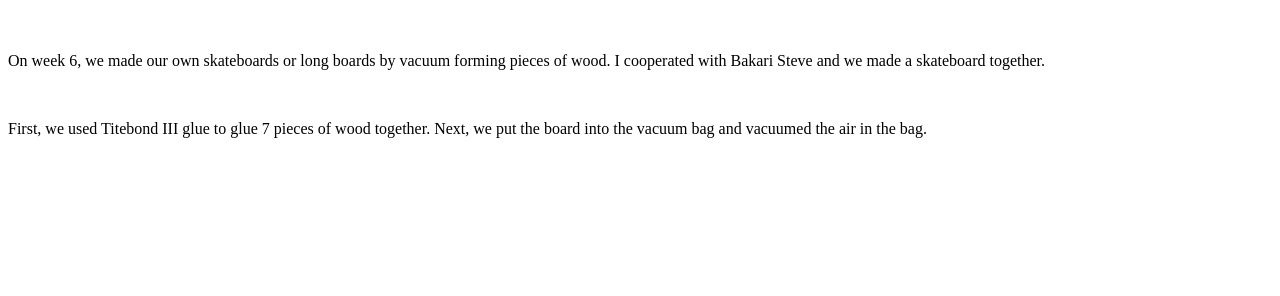
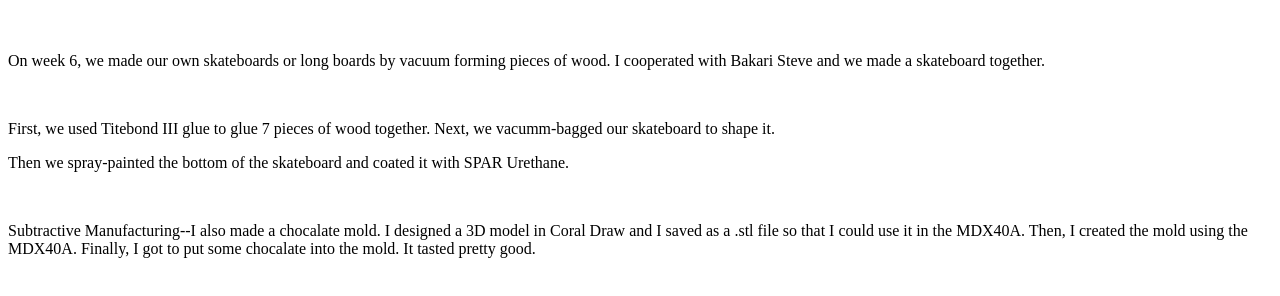
Before and after one commit to wrafab/Cheny21, a plain HTML site: page week6.html in a window 1280 px wide. Shown: the part 48-344 px from the top of the page. Drawn offline with Linux system fonts and the light colour scheme.

Commit message:
Update week6.html

```diff
--- a/week6.html
+++ b/week6.html
@@ -9,4 +9,7 @@ h2 {font-family:verdana; font-size:100%}
   <br>
   <p> On week 6, we made our own skateboards or long boards by vacuum forming pieces of wood. I cooperated with Bakari Steve and we made a skateboard together.</p>
  <br>
-  <p> First, we used Titebond III glue to glue 7 pieces of wood together. Next, we put the board into the vacuum bag and vacuumed the air in the bag.</p>
+  <p> First, we used Titebond III glue to glue 7 pieces of wood together. Next, we vacumm-bagged our skateboard to shape it.</p>
+  <p> Then we spray-painted the bottom of the skateboard and coated it with SPAR Urethane.</p>
+  <br>
+  <p> Subtractive Manufacturing--I also made a chocalate mold. I designed a 3D model in Coral Draw and I saved as a .stl file so that I could use it in the MDX40A. Then, I created the mold using the MDX40A. Finally, I got to put some chocalate into the mold. It tasted pretty good.</p>
```
